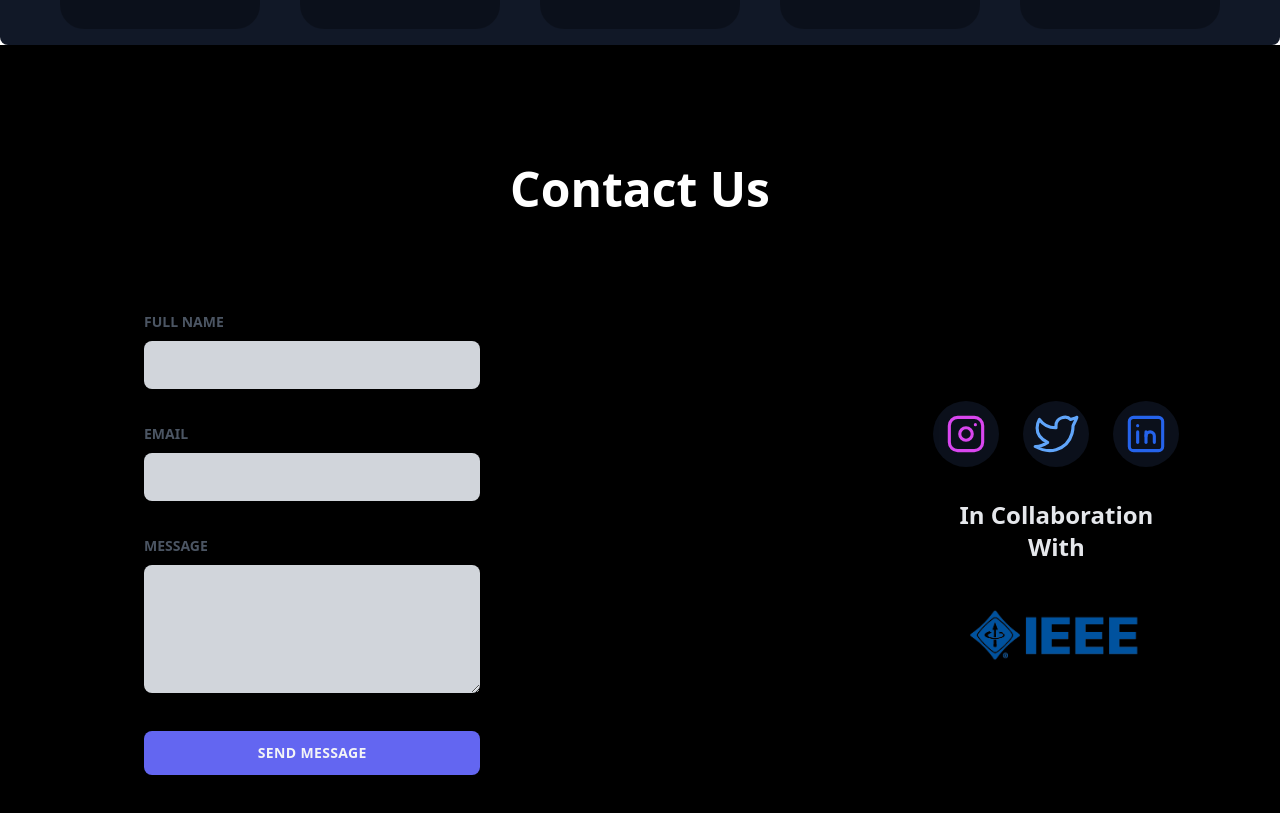
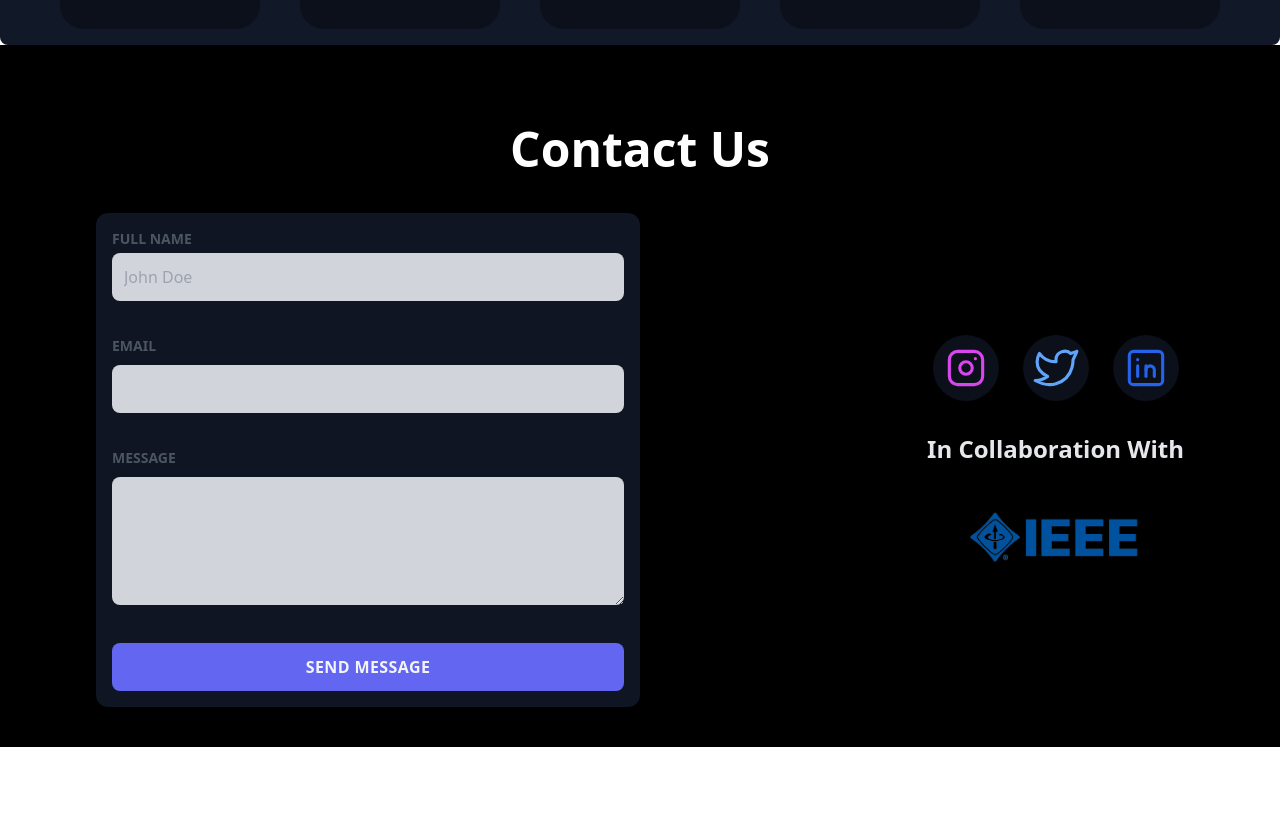
Before and after one commit to mugesh-rao/HacKJIT, a plain HTML site: page index.html in a window 1280 px wide. Shown: the part 4020-4833 px from the top of the page. After the commit the page ends 4767 px from the top, so only its background shows below. Drawn offline with nearby package versions, Linux system fonts and the light colour scheme.

Commit message:
minor fixes

```diff
--- a/index.html
+++ b/index.html
@@ -11,6 +11,7 @@
 
   <title>NFTS 2023 - IEEE </title>
 
+
   <script>
     document.onreadystatechange = function () {
       if (document.readyState === 'loading') {
@@ -18,7 +19,9 @@
       }
     };
     window.onload = function () {
+      setTimeout(function() {
         document.getElementById('loader').style.display = 'none';
+      }, 2000); // 3000 milliseconds = 3 seconds
     };
 </script>
 
@@ -51,7 +54,7 @@
           </div>
         </div>
       </div>
-      <div class="navbar absolute id=" navbar">
+      <div class="navbar absolute " id="navbar">
         <div class="top-left">
           <a href="./pages/Tracks.html" class="comp text-white hover:text-purple-600 transition duration-300">Tracks</a>
           <a href="./pages/Sponsors.html"
@@ -82,6 +85,46 @@
       </div>
 
 
+
+
+      <script>
+        const mobileMenuButton = document.getElementById("mobileMenuButton");
+        const navbar = document.getElementById("navbar");
+
+        mobileMenuButton.addEventListener("click", () => {
+          navbar.classList.toggle("mobile-open");
+        });
+      </script>
+
+      <style>
+        /* Mobile Navbar */
+        .navbar.mobile-open {
+          position: fixed;
+          background-color: rgba(0, 0, 0, 0.9);
+          width: 100%;
+          height: 100%;
+          display: flex;
+          flex-direction: column;
+          align-items: center;
+          justify-content: center;
+          z-index: 1000;
+        }
+
+        /* Mobile Navigation Links */
+        .navbar.mobile-open .top-left {
+          display: flex;
+          flex-direction: column;
+          align-items: center;
+          gap: 10px;
+        }
+
+        /* Hide desktop navigation on mobile */
+        @media (max-width: 768px) {
+          .top-left {
+            display: none;
+          }
+        }
+      </style>
 
 
 
@@ -432,17 +475,19 @@
 
       </section>
 
-      <section id="ContactUs" class="min-h-full bg-black py-10">
-        <div class="text-white  my-20 text-center text-4xl font-semibold sm:text-5xl">Contact Us</div>
-        <div class="flex flex-row justify-between mx-24">
-          <div class="z-20  px-8 grid gap-8 grid-cols-1 md:grid-cols-2  text-gray-900 rounded-lg shadow-lg">
 
-            <div class="z-20 bg-black bg-opacity-10 rounded-xl px-4 py-4">
-              <div>
-                <span class="uppercase text-sm text-gray-600 font-bold">Full Name</span>
+      <section id="ContactUs" class="bg-black py-10">
+        <div class="text-white text-center text-4xl font-semibold sm:text-5xl my-10">Contact Us</div>
+        <div class="flex flex-col md:flex-row justify-between mx-6 sm:mx-10 md:mx-24">
+          <div class="w-full md:w-1/2 bg-opacity-90 bg-gray-900 rounded-xl px-4 py-4 mt-6 md:mt-0">
+            <div class="mb-6">
+              <label for="fullName" class="block text-sm text-gray-600 font-bold uppercase mb-1">Full Name</label>
               <input
-                  class="w-full bg-gray-300 text-gray-900 mt-2 p-3 rounded-lg focus:outline-none focus:shadow-outline"
-                  type="text" placeholder="">
+                type="text"
+                id="fullName"
+                class="w-full bg-gray-300 text-gray-900 p-3 rounded-lg focus:outline-none focus:shadow-outline"
+                placeholder="John Doe"
+              >
             </div>
             <div class="mt-8">
               <span class="uppercase text-sm text-gray-600 font-bold">Email</span>
@@ -455,14 +500,16 @@
               <textarea
                 class="w-full h-32 bg-gray-300 text-gray-900 mt-2 p-3 rounded-lg focus:outline-none focus:shadow-outline"></textarea>
             </div>
+
             <div class="mt-8">
               <button
-                  class="uppercase text-sm font-bold tracking-wide bg-indigo-500 text-gray-100 p-3 rounded-lg w-full focus:outline-none focus:shadow-outline">
+                class="w-full bg-indigo-500 text-gray-100 p-3 rounded-lg font-bold uppercase tracking-wide focus:outline-none focus:shadow-outline"
+              >
                 Send Message
               </button>
             </div>
           </div>
-          </div>
+          <div class="flex flex-col items-center justify-center mt-6 md:mt-0">
             <div class="flex flex-col items-center justify-center">
 
 
@@ -509,7 +556,9 @@
 
             </div>
           </div>
+        </div>
       </section>
+
     </div>
   </div>
 </body>
--- a/script/index.js
+++ b/script/index.js
@@ -56,12 +56,6 @@ var swiper = new Swiper(".swiper", {
     }
   });
 
-  const mobileMenuButton = document.getElementById("mobileMenuButton");
-        const navbar = document.getElementById("navbar");
-
-        mobileMenuButton.addEventListener("click", () => {
-          navbar.classList.toggle("mobile-open");
-        });
 
 
   const btnOpenModalAiMl = document.querySelector('.btn-open-modal-ai-ml');
--- a/styles/index.css
+++ b/styles/index.css
@@ -1,7 +1,5 @@
 
-.hide-navbar .navbar {
-  display: none;
-}
+
 
 .swiper {
     width: 100%;
@@ -137,33 +135,6 @@ a {
   text-decoration: none;
   background-color: transparent;
 }
-/* Mobile Navbar */
-.navbar.mobile-open {
-  position: fixed;
-  background-color: rgba(0, 0, 0, 0.9);
-  width: 100%;
-  height: 100%;
-  display: flex;
-  flex-direction: column;
-  align-items: center;
-  justify-content: center;
-  z-index: 1000;
-}
-
-/* Mobile Navigation Links */
-.navbar.mobile-open .top-left {
-  display: flex;
-  flex-direction: column;
-  align-items: center;
-  gap: 10px;
-}
-
-/* Hide desktop navigation on mobile */
-@media (max-width: 768px) {
-  .top-left {
-      display: none;
-  }
-}
 
 /* Add your existing CSS here */
 /* Card styling */
```
Lines whose indentation alone changed are shown as unchanged.
